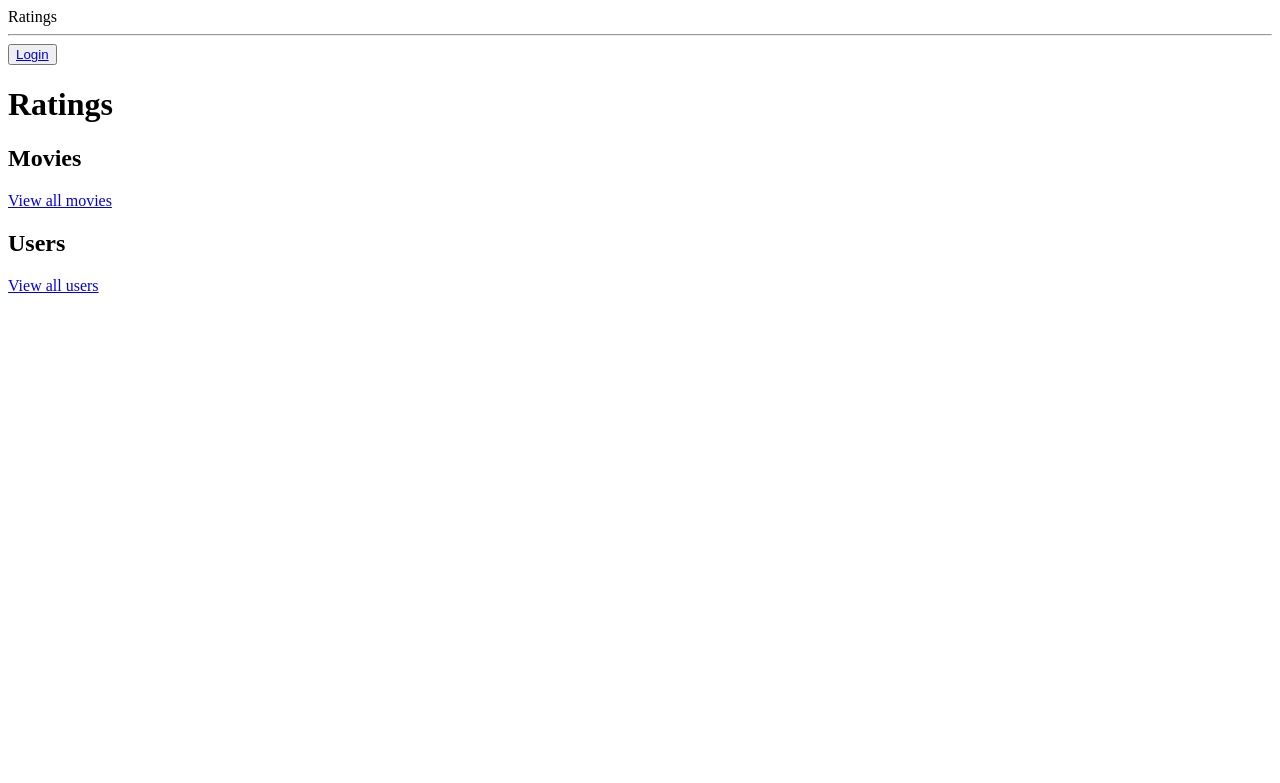
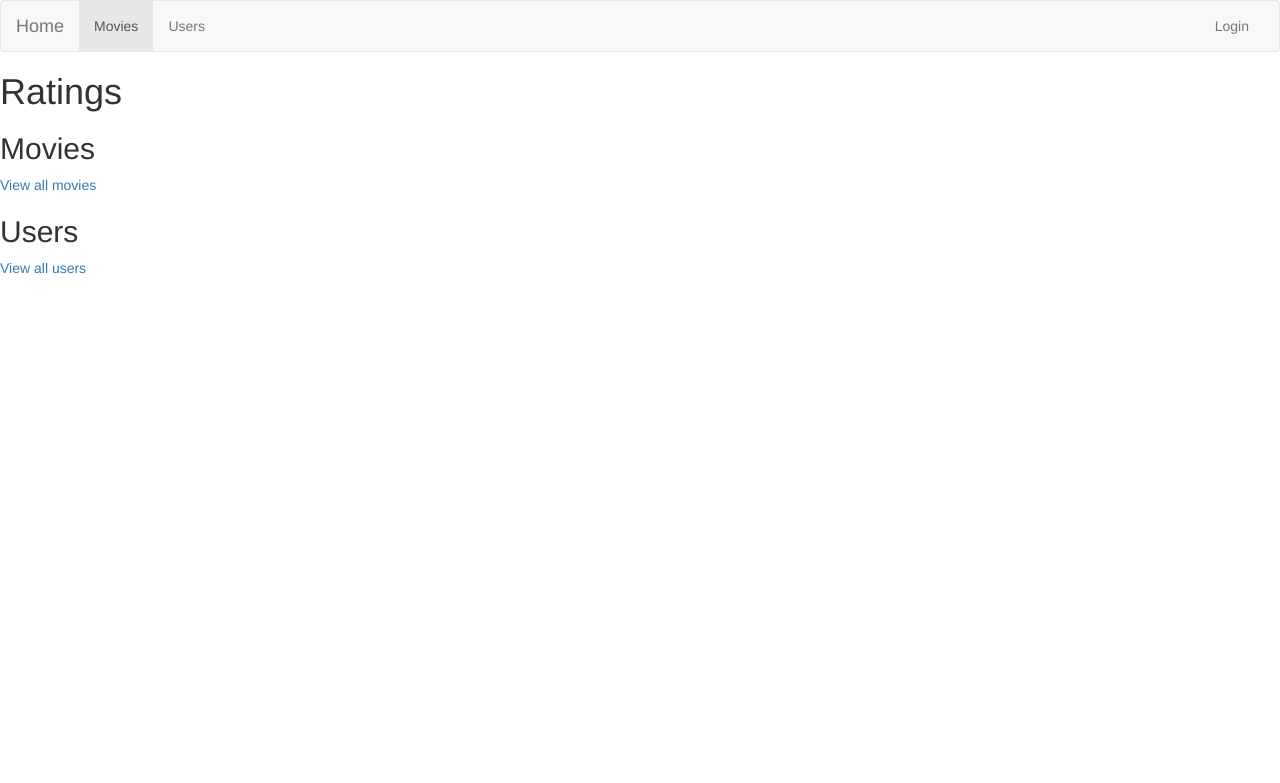
Before and after one commit to laurenpritchett/ratings, a Flask app: page / in a window 1280 px wide. Shown: the top 783 px of the page. Run offline with Flask 2, Linux system fonts and the light colour scheme; some libraries are stand-ins or nearby versions.

Commit message:
Added a navbar

```diff
--- a/templates/base.html
+++ b/templates/base.html
@@ -5,19 +5,46 @@
   <title>Ratings</title>
   <script src="https://code.jquery.com/jquery.js"></script>
   <link rel="stylesheet" type="text/css" href="/static/css/style.css">
+  <link rel="stylesheet" href="https://maxcdn.bootstrapcdn.com/bootstrap/3.3.7/css/bootstrap.min.css">
 </head>
 <body>
-  Ratings
-  <hr>
+
+  <nav class="navbar navbar-default">
+  <div class="container-fluid">
+    <!-- Brand and toggle get grouped for better mobile display -->
+    <div class="navbar-header">
+      <button type="button" class="navbar-toggle collapsed" data-toggle="collapse" data-target="#bs-example-navbar-collapse-1" aria-expanded="false">
+        <span class="sr-only">Toggle navigation</span>
+        <span class="icon-bar"></span>
+        <span class="icon-bar"></span>
+        <span class="icon-bar"></span>
+      </button>
+      <a class="navbar-brand" href="/">Home</a>
+    </div>
+
+    <!-- Collect the nav links, forms, and other content for toggling -->
+    <div class="collapse navbar-collapse" id="bs-example-navbar-collapse-1">
+      <ul class="nav navbar-nav">
+        <li class="active"><a href="/movies">Movies <span class="sr-only">(current)</span></a></li>
+        <li><a href="/users">Users</a></li>
+      </ul>
+      <ul class="nav navbar-nav navbar-right">
+        <li>
+          {% if 'user_id' in session %}
+          <a href="/user-logout">Logout</a>
+          {% else %}
+          <a href="/user-login">Login</a>
+          {% endif %}
+        </li>
+
+      </ul>
+    </div><!-- /.navbar-collapse -->
+  </div><!-- /.container-fluid -->
+</nav>
+
   {% for message in get_flashed_messages() %}
     {{ message }}
   {% endfor %}
-
-  {% if 'user_id' in session %}
-    <button id="logout-button"><a href="/user-logout">Logout</a></button>
-  {% else %}
-    <button id="login-button"><a href="/user-login">Login</a></button>
-  {% endif %}
 
   {% block content %} Put your content here {% endblock %}
 
```
